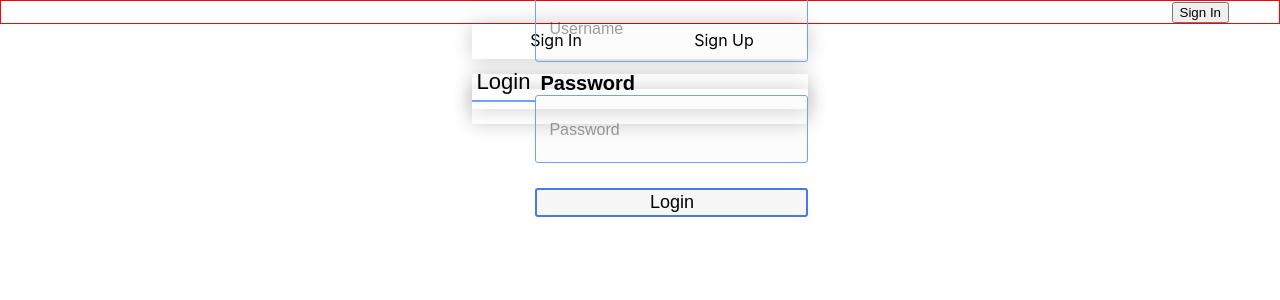
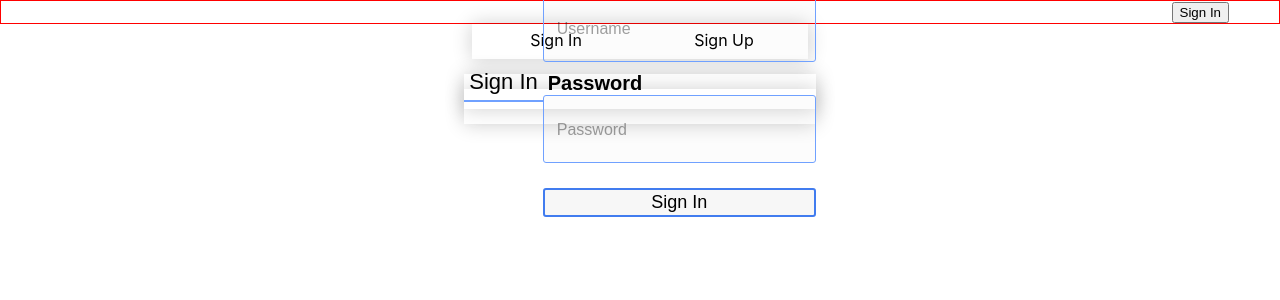
Before and after one commit to fullstacktf/CookBook-Frontend, a React (Create React App) app: page /login in a window 1280 px wide. Shown: the top 300 px of the page. Built offline with nearby package versions, Linux system fonts and the light colour scheme.

Commit message:
change names

```diff
--- a/src/components/login/SignIn.tsx
+++ b/src/components/login/SignIn.tsx
@@ -11,7 +11,7 @@ class SignIn extends React.Component {
     return (
       <div className={styles.container}>
         <div className={styles.boxcontroller}>
-          <div className={styles.header}>Login</div>
+          <div className={styles.header}>Sign In</div>
           <div className={styles.box}>
             <div className={styles.inputgroup}>
               <label className={styles.label} htmlFor="username">
@@ -41,7 +41,7 @@ class SignIn extends React.Component {
               onClick={this.submitLogin.bind(this)}
             >
               {" "}
-              Login
+              Sign In
             </button>
           </div>
         </div>
@@ -49,4 +49,5 @@ class SignIn extends React.Component {
     );
   }
 }
+
 export default SignIn;
```
